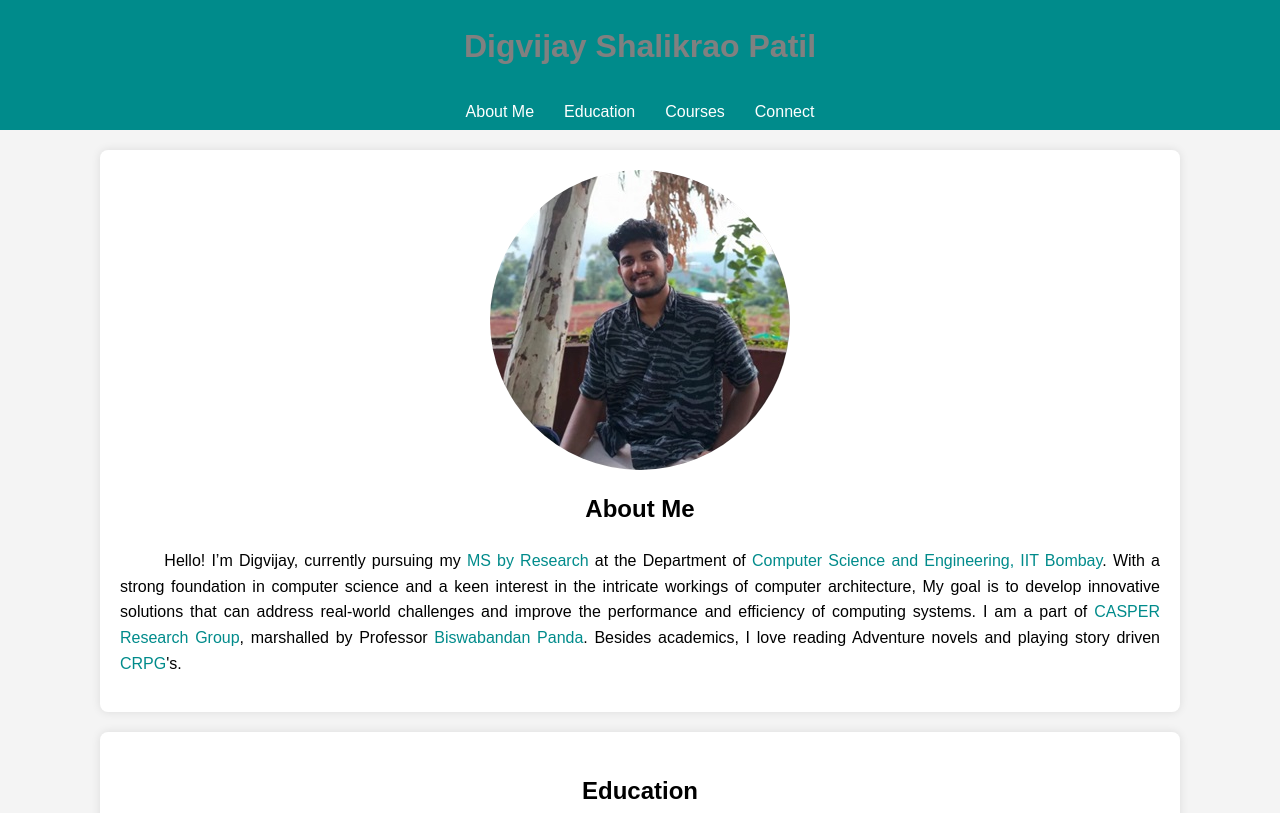
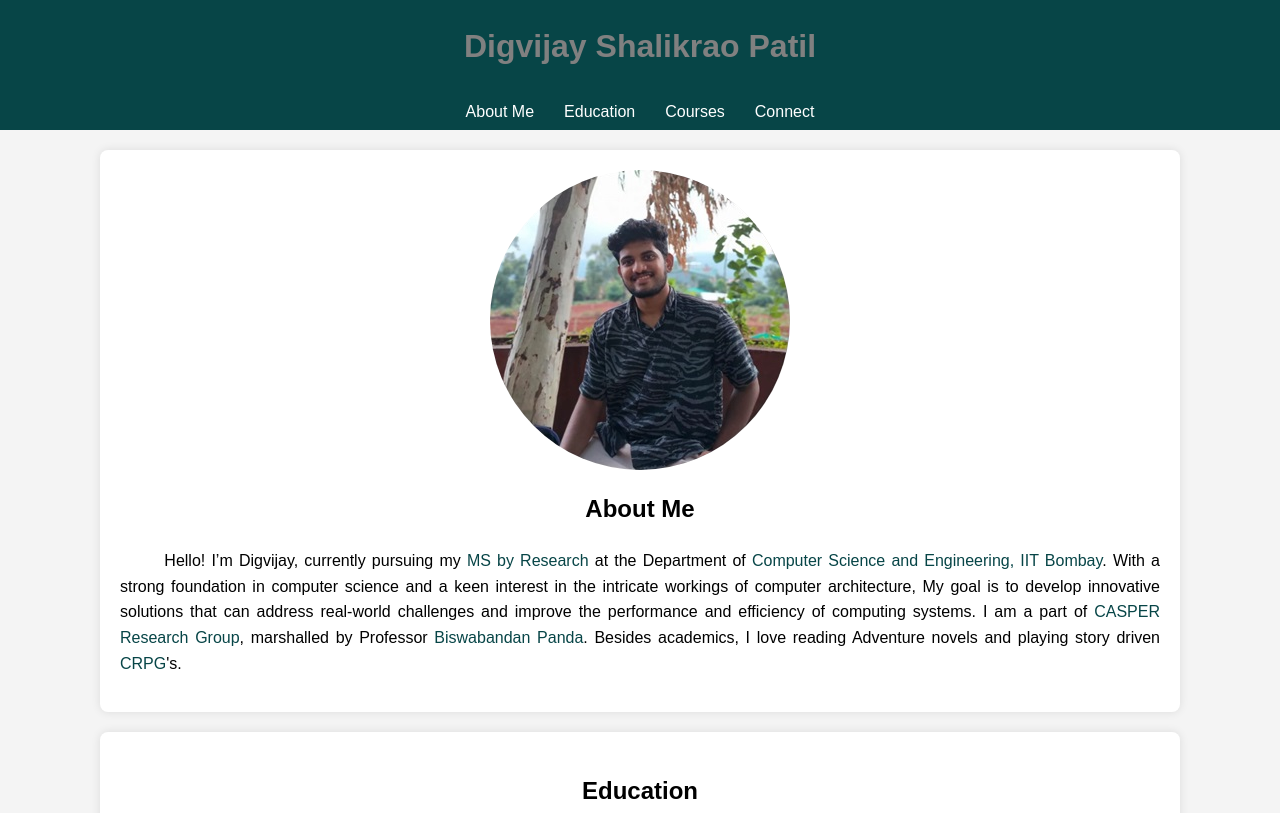
Before and after one commit to DigvijayPatil12/DigvijayPatil12.github.io, a plain HTML site: page index.html in a window 1280 px wide. Shown: the top 813 px of the page. Drawn offline with Linux system fonts and the light colour scheme.

Commit message:
Update styles.css

```diff
--- a/styles.css
+++ b/styles.css
@@ -9,7 +9,7 @@ body {
 }
 
 header {
-    background-color:  #008B8B;
+    background-color:  #074547;
     color: GainsBoro;
     text-align: center;
     padding: 0; /* Minimal padding to reduce height */
@@ -93,7 +93,7 @@ ul li {
 }
 
 a {
-    color: #008B8B;
+    color: #074547;
     text-decoration: none;
 }
 
```
